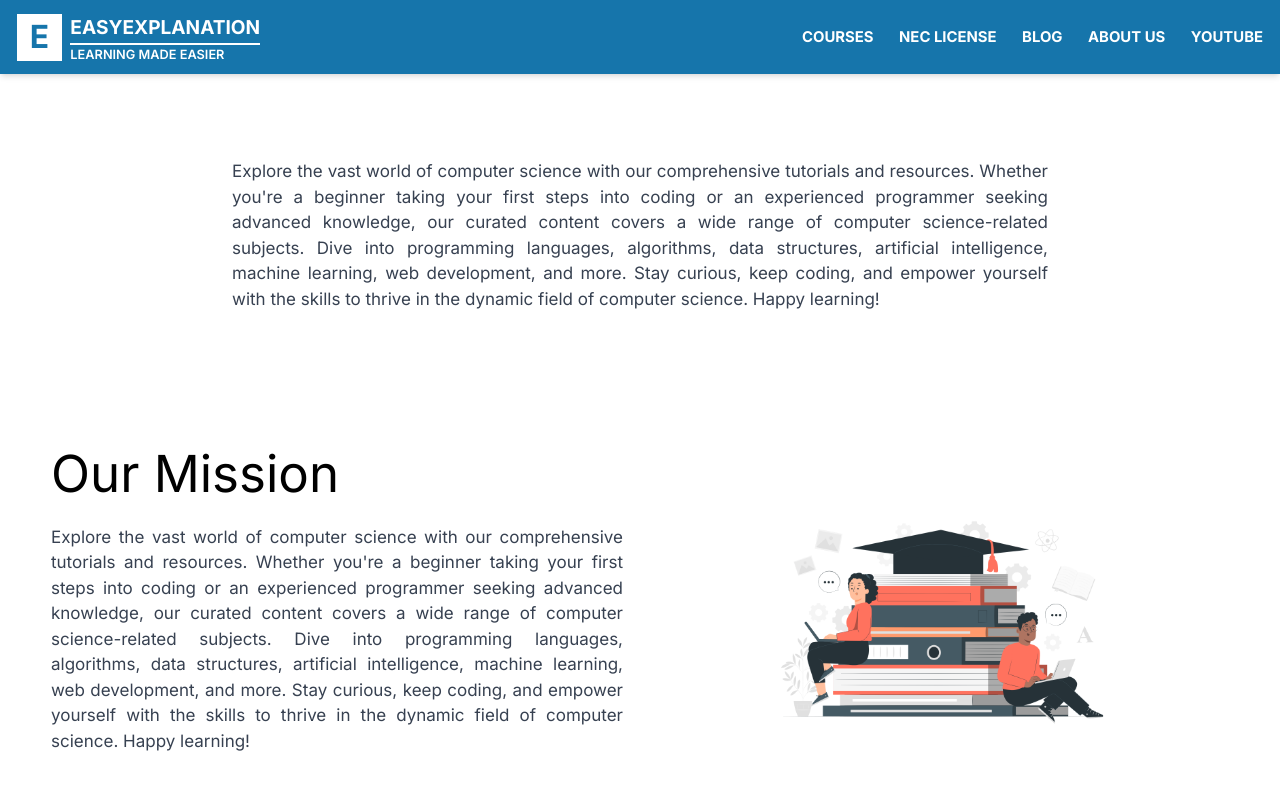
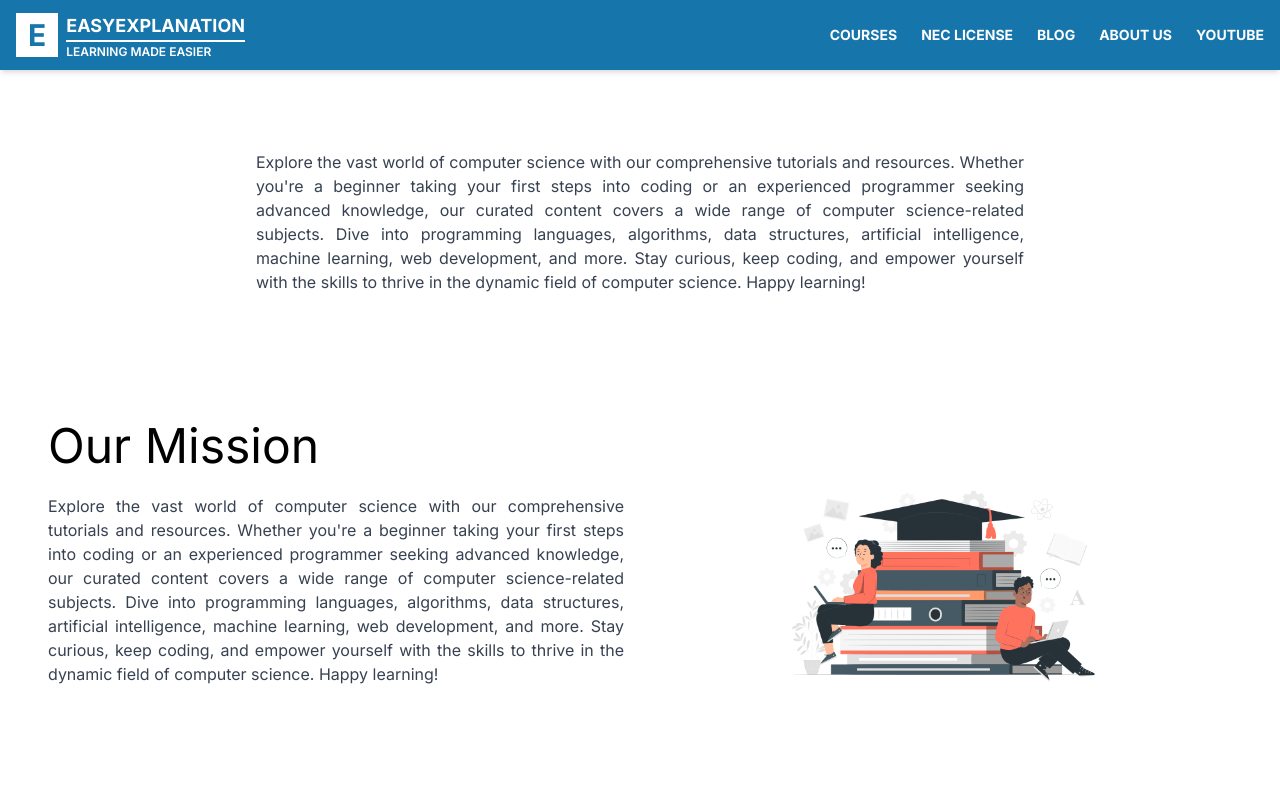
Before and after one commit to suraj-kumal/2EZ-4U, a Next.js app: page /aboutus in a window 1280 px wide. Shown: the top 800 px of the page. Built offline with nearby package versions, Linux system fonts and the light colour scheme.

Commit message:
'fontsize

```diff
--- a/app/course/[slug]/[topic]/content.module.css
+++ /dev/null
@@ -1,5 +0,0 @@
-a {
-  color: white;
-  background-color: rgb(145, 58, 217);
-  padding: 0.2rem;
-}
--- /dev/null
+++ b/app/course/description/[slug]/desc.css
@@ -0,0 +1,3 @@
+.content li {
+  margin-bottom: 1rem;
+}
--- a/app/course/description/[slug]/page.tsx
+++ b/app/course/description/[slug]/page.tsx
@@ -2,17 +2,21 @@ import fetchSubjects from "@/app/Data/fetchsubjects";
 import Link from "next/link";
 import { ArrowRightIcon } from "@heroicons/react/24/solid";
 import { JSDOM } from "jsdom";
+import "@/app/course/description/[slug]/desc.css";
+
+export const revalidate = 600;
 
 function stripInlineStyles(html: any) {
   const dom = new JSDOM(html);
   const document = dom.window.document;
 
-
   const elementsWithStyle = document.querySelectorAll("*[style]");
 
-  elementsWithStyle.forEach((element: { removeAttribute: (arg0: string) => void; }) => {
-    element.removeAttribute("style");
-  });
+  elementsWithStyle.forEach(
+    (element: { removeAttribute: (arg0: string) => void }) => {
+      element.removeAttribute("style");
+    }
+  );
 
   return document.body.innerHTML;
 }
@@ -21,13 +25,13 @@ export default function Page(props: any) {
   return <Content {...props} />;
 }
 
-async function Content(props: { params: any; }) {
+async function Content(props: { params: any }) {
   const params =
     props.params instanceof Promise ? await props.params : props.params;
   const slug = params.slug;
 
   const subjects = await fetchSubjects();
-  const subject = subjects.find((s: { slug: any; }) => s.slug === slug);
+  const subject = subjects.find((s: { slug: any }) => s.slug === slug);
 
   if (!subject) return <div>Subject not found</div>;
   const cleanedHtml = subject.description
@@ -39,14 +43,14 @@ async function Content(props: { params: any; }) {
       <div className="w-full flex justify-center items-center mx-0 my-4 sm:mx-4 sm:my-8">
         <Link
           href={`/course/${slug}`}
-          className="group flex justify-center items-center gap-2 px-5 py-3 mt-0 text-sm font-semibold text-white bg-gradient-to-r from-blue-600 to-indigo-600 rounded-full hover:from-blue-700 hover:to-indigo-700 transition-all duration-300 shadow-md hover:shadow-lg focus:outline-none focus:ring-2 focus:ring-offset-2 focus:ring-blue-500"
+          className="group flex justify-center items-center text-center gap-2 px-5 py-3 mt-0 text-sm font-semibold text-white bg-gradient-to-r from-blue-600 to-indigo-600 rounded-full hover:from-blue-700 hover:to-indigo-700 transition-all duration-300 shadow-md hover:shadow-lg focus:outline-none focus:ring-2 focus:ring-offset-2 focus:ring-blue-500"
         >
           Dive Into {subject.title}
           <ArrowRightIcon className="w-4 h-4 transition-transform duration-300 group-hover:translate-x-1" />
         </Link>
       </div>
       <div
-        className="prose max-w-none [&>p]:mb-6 [&>ul]:mb-6 [&>ol]:mb-6 [&>p:last-child]:mb-0 [&>ul:last-child]:mb-0 [&>ol:last-child]:mb-0"
+        className="prose max-w-none content [&>p]:mb-6 [&>ul]:mb-6 [&>ol]:mb-6 [&>p:last-child]:mb-0 [&>ul:last-child]:mb-0 [&>ol:last-child]:mb-0"
         dangerouslySetInnerHTML={{ __html: cleanedHtml }}
       />
     </div>
--- a/app/global.css
+++ b/app/global.css
@@ -9,7 +9,7 @@ body {
   scrollbar-width: none; /* Firefox */
   margin: 0;
   padding: 0;
-  font-size: 17px;
+  font-size: 16px;
 }
 
 html::-webkit-scrollbar,
```
